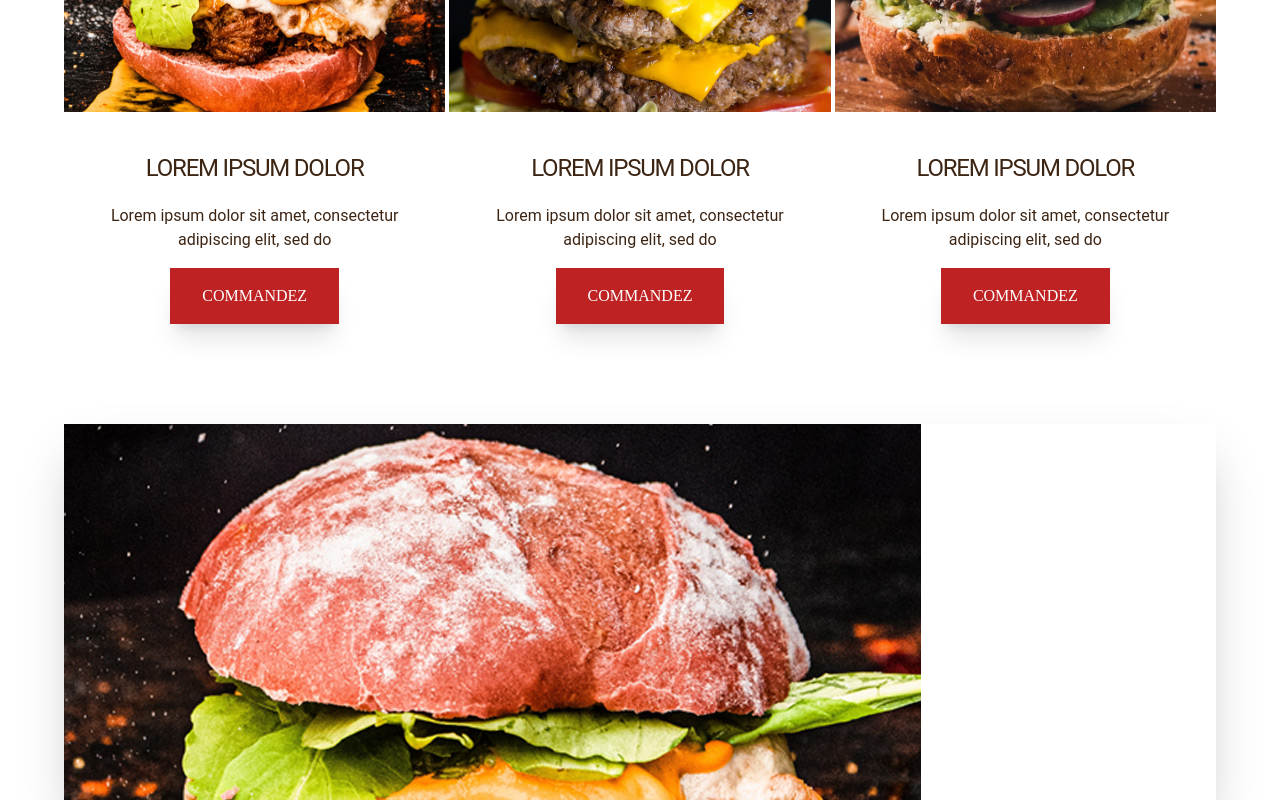
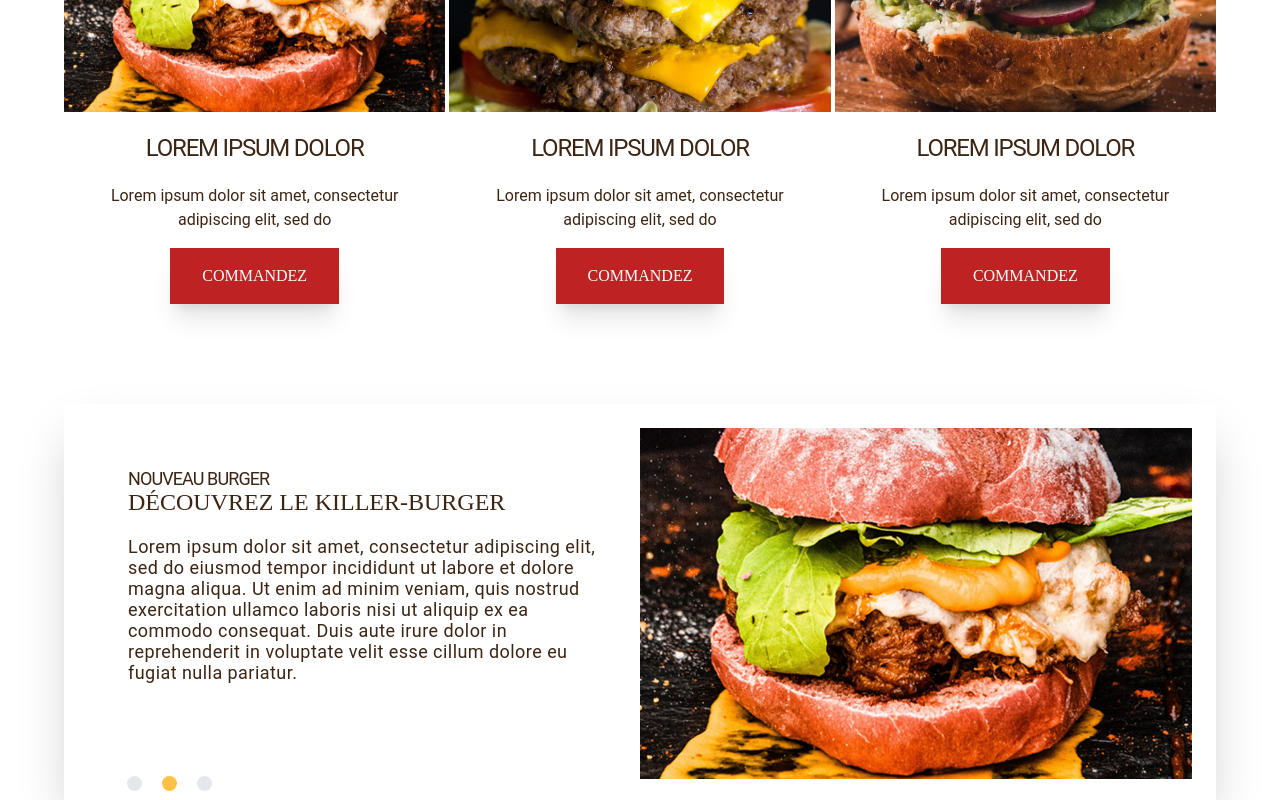
Before and after one commit to MaximeLecieux/burger-house, a React (Create React App) app: page / in a window 1280 px wide. Shown: the part 1700-2500 px from the top of the page. Built offline with nearby package versions, Linux system fonts and the light colour scheme.

Commit message:
Mise en forme du composant carousel

```diff
--- a/src/components/DisplayTitles/Heading.js
+++ b/src/components/DisplayTitles/Heading.js
@@ -7,10 +7,12 @@ export default function Heading(props) {
         variant,
         theme, //Style
         display, //Color
+        alignement,
+        className
     } = props
 
-    const classDefault = "mt-5 uppercase"
-    let font, color
+    const classDefault = "uppercase"
+    let font, color, align
 
     switch(theme){
         case 'secondary':
@@ -28,19 +30,38 @@ export default function Heading(props) {
             color = "text-secondary"
     }
 
+    switch(alignement){
+        case 'center':
+            align = "justify-center"
+            break
+        case 'right':
+            align = "justify-end"
+            break
+        default:
+            align = "text-start"
+    }
+
     switch(variant){
         case 'h3':
             return (
-                <div className='flex items-center justify-center my-5'>
-                    <h3 className={`text-2xl ${classDefault} ${font} ${color}`}>
+                <div className={`flex ${align}`}>
+                    <h3 className={`text-2xl ${classDefault} ${className} ${font} ${color}`}>
+                        {children}
+                    </h3>
+                </div>
+            )
+        case 'h4':
+            return (
+                <div className={`flex ${align}`}>
+                    <h3 className={`text-lg ${classDefault} ${className} ${font} ${color}`}>
                         {children}
                     </h3>
                 </div>
             )
         default:
             return (
-                <div className='flex items-center justify-center my-5'>
-                    <h2 className={` ${theme === "secondary" ? "text-5xl" : "text-3xl"} ${classDefault} ${font} ${color}`}>
+                <div className={`flex ${align}`}>
+                    <h2 className={` ${theme === "secondary" ? "text-5xl" : "text-3xl"} ${className} ${classDefault} ${font} ${color}`}>
                         {children}
                     </h2>
                 </div>
--- a/src/components/marketing/pageSections/Event.js
+++ b/src/components/marketing/pageSections/Event.js
@@ -2,21 +2,71 @@ import React from 'react'
 import Container from '../../elements/Container'
 import AliceCarousel from 'react-alice-carousel'
 import 'react-alice-carousel/lib/alice-carousel.css'
-import Image from '../../../medias/images/products/Product-1.jpg'
+import '../../../css/carousel.css'
+import Image1 from '../../../medias/images/events/dorian-hurst-d-igN2ptyC8-unsplash.jpg'
+import Image2 from '../../../medias/images/products/Product-1.jpg'
+import Image3 from '../../../medias/images/products/Product-2.jpg'
+import Heading from '../../DisplayTitles/Heading'
+
+function Slide({children, category, title, image}){
+  return(
+    <div className='grid grid-cols-2 p-6'>
+      <div className='p-10 mb-10'>
+        <Heading variant="h4">
+          {category}
+        </Heading>
+        <Heading theme="secondary" variant="h3" className="mb-5">
+          {title}
+        </Heading>
+        <p className='tracking-wide text-lg leading-relaxed text-gray-'>
+          {children}
+        </p>
+      </div>
+      <div className='relative w-full h-full'>
+        <img src={image} alt="Une description de l'image" className='bg-primary absolute top-0 left-0 w-full h-full object-cover object-bottom z-0' />
+      </div>
+    </div>
+  )
+}
 
 export default function Event() {
 
-  const handleDragStart = (e) => e.preventDefault();
-
   const items = [
-    <img src={Image} onDragStart={handleDragStart} role="presentation" />,
-    <img src={Image} onDragStart={handleDragStart} role="presentation" />,
-    <img src={Image} onDragStart={handleDragStart} role="presentation" />,
+    <Slide
+      image={Image1}
+      category="événement à venir"
+      title="vivez la demi-finale"
+    >
+      Lorem ipsum dolor sit amet, consectetur adipiscing elit, sed do eiusmod tempor
+      incididunt ut labore et dolore magna aliqua. Ut enim ad minim veniam, quis nostrud
+      exercitation ullamco laboris nisi ut aliquip ex ea commodo consequat. Duis aute irure
+      dolor in reprehenderit in voluptate velit esse cillum dolore eu fugiat nulla pariatur.
+    </Slide>,
+    <Slide
+      image={Image2}
+      category="nouveau burger"
+      title="Découvrez le killer-burger"
+    >
+      Lorem ipsum dolor sit amet, consectetur adipiscing elit, sed do eiusmod tempor
+      incididunt ut labore et dolore magna aliqua. Ut enim ad minim veniam, quis nostrud
+      exercitation ullamco laboris nisi ut aliquip ex ea commodo consequat. Duis aute irure
+      dolor in reprehenderit in voluptate velit esse cillum dolore eu fugiat nulla pariatur.
+    </Slide>,
+    <Slide
+      image={Image3}
+      category="Nouvelle recette"
+      title="le double-cheese arrive"
+    >
+      Lorem ipsum dolor sit amet, consectetur adipiscing elit, sed do eiusmod tempor
+      incididunt ut labore et dolore magna aliqua. Ut enim ad minim veniam, quis nostrud
+      exercitation ullamco laboris nisi ut aliquip ex ea commodo consequat. Duis aute irure
+      dolor in reprehenderit in voluptate velit esse cillum dolore eu fugiat nulla pariatur.
+    </Slide>
   ];
 
   return (
     <Container>
-        <div className='shadow-2xl mb-20 h-96'>
+        <div className='shadow-2xl mb-20'>
           <AliceCarousel
           mouseTracking
           items={items}
@@ -24,6 +74,7 @@ export default function Event() {
           infinite
           autoPlayInterval="4000"
           disableButtonsControls
+          animationType='fadeout'
           />
         </div>
     </Container>
--- a/src/components/marketing/pageSections/Products.js
+++ b/src/components/marketing/pageSections/Products.js
@@ -13,7 +13,7 @@ export default function Products() {
         <HeadingTitles>
             Toujours des délicieux burgers
         </HeadingTitles>
-        <Heading theme="secondary">
+        <Heading theme="secondary" alignement="center" className="my-5">
             Choisissez et savourez
         </Heading>
 
@@ -31,7 +31,7 @@ export default function Products() {
                     <img src={Product1} alt='Présentation du classic burger' className='bg-primary absolute top-0 left-0 w-full h-full object-cover z-0' />
                 </div>
                 <div className='flex flex-col items-center justify-center px-5 pb-5'>
-                    <Heading variant="h3">
+                    <Heading variant="h3" className="my-5">
                         Lorem ipsum dolor
                     </Heading>
                     <p className='text-center'>
@@ -47,7 +47,7 @@ export default function Products() {
                     <img src={Product2} alt='Présentation du double cheese burger' className='bg-primary absolute top-0 left-0 w-full h-full object-cover z-0' />
                 </div>
                 <div className='flex flex-col items-center justify-center px-5 pb-5'>
-                    <Heading variant="h3">
+                    <Heading variant="h3" className="my-5">
                         Lorem ipsum dolor
                     </Heading>
                     <p className='text-center'>
@@ -63,7 +63,7 @@ export default function Products() {
                     <img src={Product3} alt='Présentation du campagnard burger' className='bg-primary absolute top-0 left-0 w-full h-full object-cover z-0' />
                 </div>
                 <div className='flex flex-col items-center justify-center px-5 pb-5'>
-                    <Heading variant="h3">
+                    <Heading variant="h3" className="my-5">
                         Lorem ipsum dolor
                     </Heading>
                     <p className='text-center'>
--- /dev/null
+++ b/src/css/carousel.css
@@ -0,0 +1,206 @@
+.alice-carousel .animated {
+    animation-fill-mode: both;
+  }
+
+  .alice-carousel .animated-out {
+    z-index: 1;
+  }
+
+  .alice-carousel .fadeOut {
+    animation-name: fadeOut;
+  }
+
+  @keyframes fadeOut {
+    0% {
+      opacity: 1;
+    }
+    100% {
+      opacity: 0;
+      visibility: hidden;
+    }
+  }
+  .alice-carousel {
+    position: relative;
+    width: 100%;
+    margin: auto;
+    direction: ltr;
+  }
+
+  .alice-carousel__wrapper {
+    position: relative;
+    overflow-x: hidden;
+    overflow-y: hidden;
+    box-sizing: border-box;
+    width: 100%;
+    height: auto;
+  }
+
+  .alice-carousel__stage {
+    position: relative;
+    box-sizing: border-box;
+    width: 100%;
+    height: 100%;
+    margin: 0;
+    padding: 0;
+    white-space: nowrap;
+    transform-style: flat;
+    -webkit-transform-style: flat;
+    backface-visibility: hidden;
+    -webkit-backface-visibility: hidden;
+  }
+  .alice-carousel__stage-item {
+    position: relative;
+    display: inline-block;
+    padding: 0;
+    margin: 0;
+    box-sizing: border-box;
+    width: 100%;
+    height: 100%;
+    vertical-align: top;
+    white-space: normal;
+    line-height: 0;
+  }
+  /* .alice-carousel__stage-item * {
+    line-height: initial;
+  } */
+  .alice-carousel__stage-item.__hidden {
+    opacity: 0;
+    overflow: hidden;
+  }
+
+  .alice-carousel__prev-btn,
+  .alice-carousel__next-btn {
+    display: inline-block;
+    box-sizing: border-box;
+    width: 50%;
+    padding: 10px 5px;
+  }
+  .alice-carousel__prev-btn [data-area]::after,
+  .alice-carousel__next-btn [data-area]::after {
+    position: relative;
+    content: attr(data-area);
+    text-transform: capitalize;
+  }
+
+  .alice-carousel__prev-btn {
+    text-align: right;
+  }
+
+  .alice-carousel__next-btn {
+    text-align: left;
+  }
+
+  .alice-carousel__prev-btn-item,
+  .alice-carousel__next-btn-item {
+    display: inline-block;
+    cursor: pointer;
+    padding: 5px;
+    margin: 0;
+    color: #465798;
+  }
+  .alice-carousel__prev-btn-item:hover,
+  .alice-carousel__next-btn-item:hover {
+    color: darkred;
+  }
+  .alice-carousel__prev-btn-item.__inactive,
+  .alice-carousel__next-btn-item.__inactive {
+    opacity: 0.4;
+    pointer-events: none;
+  }
+
+  .alice-carousel__play-btn {
+    position: absolute;
+    top: 30px;
+    left: 20px;
+    display: inline-block;
+  }
+  .alice-carousel__play-btn:hover {
+    cursor: pointer;
+  }
+  .alice-carousel__play-btn-wrapper {
+    position: relative;
+    width: 32px;
+    height: 32px;
+    padding: 10px;
+    border-radius: 50%;
+    background-color: #fff;
+  }
+
+  .alice-carousel__play-btn-item {
+    position: absolute;
+    width: 32px;
+    height: 32px;
+    cursor: pointer;
+    border: 0;
+    outline: none;
+    background: transparent;
+  }
+  .alice-carousel__play-btn-item::before, .alice-carousel__play-btn-item::after {
+    position: absolute;
+    pointer-events: none;
+    display: block;
+    width: 0;
+    height: 0;
+    content: "";
+    transition: all 0.4s linear;
+    border-width: 8px 0 8px 15px;
+    border-style: solid;
+    border-color: transparent;
+    border-left-color: #465798;
+  }
+  .alice-carousel__play-btn-item::before {
+    left: 5px;
+    height: 14px;
+  }
+  .alice-carousel__play-btn-item::after {
+    top: 7px;
+    left: 18px;
+  }
+  .alice-carousel__play-btn-item.__pause::before, .alice-carousel__play-btn-item.__pause::after {
+    height: 30px;
+    border-width: 0 0 0 10px;
+  }
+  .alice-carousel__play-btn-item.__pause::after {
+    top: 0;
+    left: 18px;
+  }
+
+  .alice-carousel__dots {
+    position: absolute;
+    bottom: 0;
+    left: 60px;
+    padding: 0;
+    list-style: none;
+    text-align: center;
+  }
+  .alice-carousel__dots > li {
+    display: inline-block;
+  }
+  .alice-carousel__dots-item:not(.__custom) {
+    width: 15px;
+    height: 15px;
+    cursor: pointer;
+    border-radius: 50%;
+    @apply bg-gray-200
+  }
+  .alice-carousel__dots-item:not(.__custom):not(:last-child) {
+    margin-right: 20px;
+  }
+  .alice-carousel__dots-item:not(.__custom):hover, .alice-carousel__dots-item:not(.__custom).__active {
+    @apply bg-primary;
+  }
+
+  .alice-carousel__slide-info {
+    position: absolute;
+    top: 20px;
+    right: 20px;
+    display: inline-block;
+    padding: 5px 10px;
+    color: #465798;
+    border-radius: 5px;
+    background-color: rgba(224, 228, 251, 0.6);
+  }
+  .alice-carousel__slide-info-item {
+    vertical-align: middle;
+    line-height: 0;
+  }
```
Also changed, not shown: src/medias/images/events/dorian-hurst-d-igN2ptyC8-unsplash.jpg (added).
